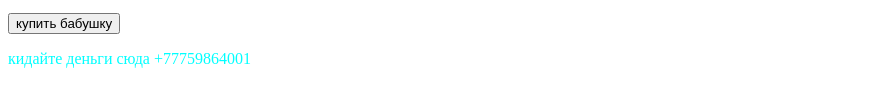
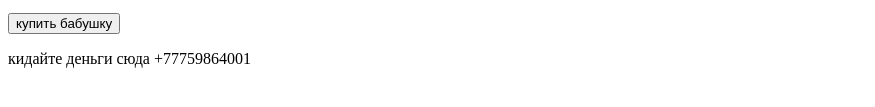
Before and after one commit to dildargeymer/-.com, a plain HTML site: page index.html in a window 1280 px wide. Shown: the part 661-768 px from the top of the page, without its empty margins (0-875 px from the left). Drawn offline with Linux system fonts and the light colour scheme; files that its build step writes are made by us from their sources.

Commit message:
Update and rename бабушек.html to index.html
asdas

```diff
--- a/бабушек.html
+++ b/index.html
@@ -4,7 +4,7 @@
     <meta charset="UTF-8">
     <meta name="viewport" content="width=device-width, initial-scale=1.0">
     <title>найти бабушек.com</title>
-    <link rel="stylesheet" href="/css/.com.css">
+    <link rel="stylesheet" href="style.css">
 </head>
 <body>
     <div class="time"><p><strong>крутая бабушка</strong></p>
```
